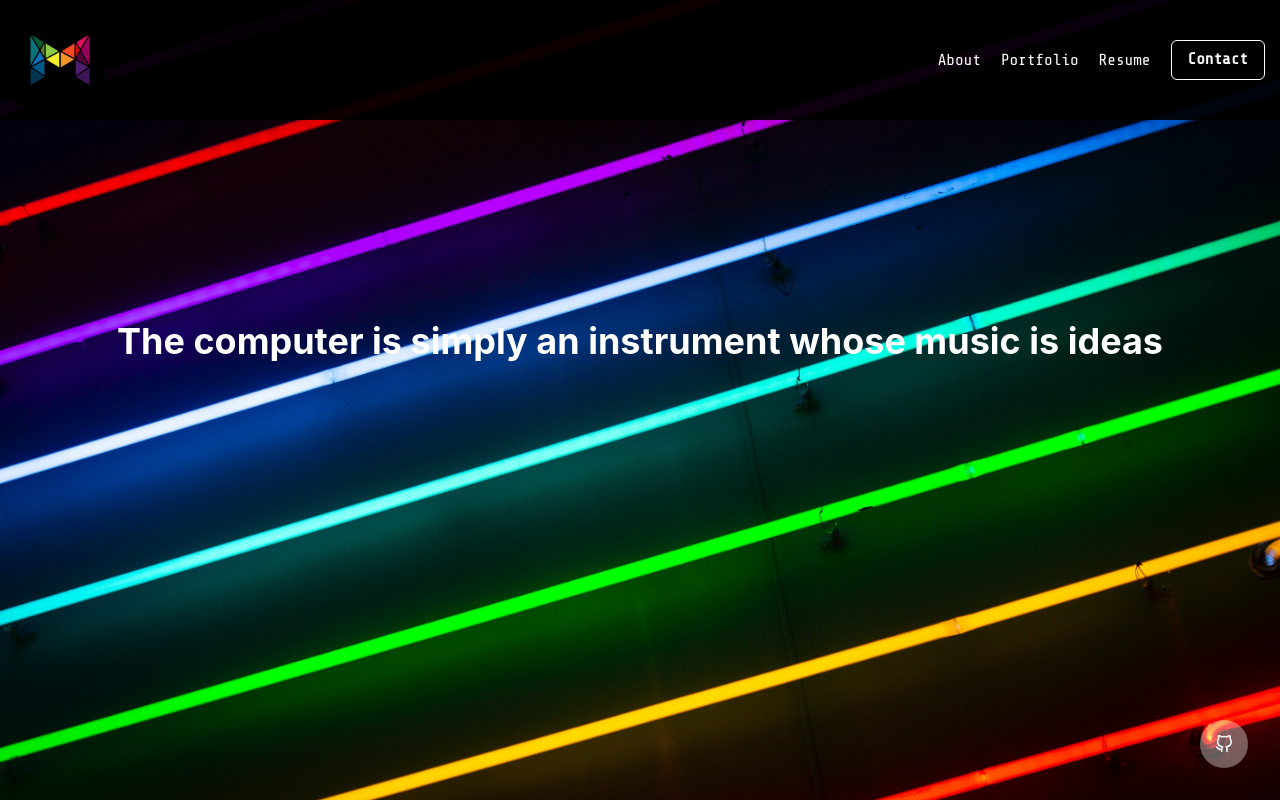
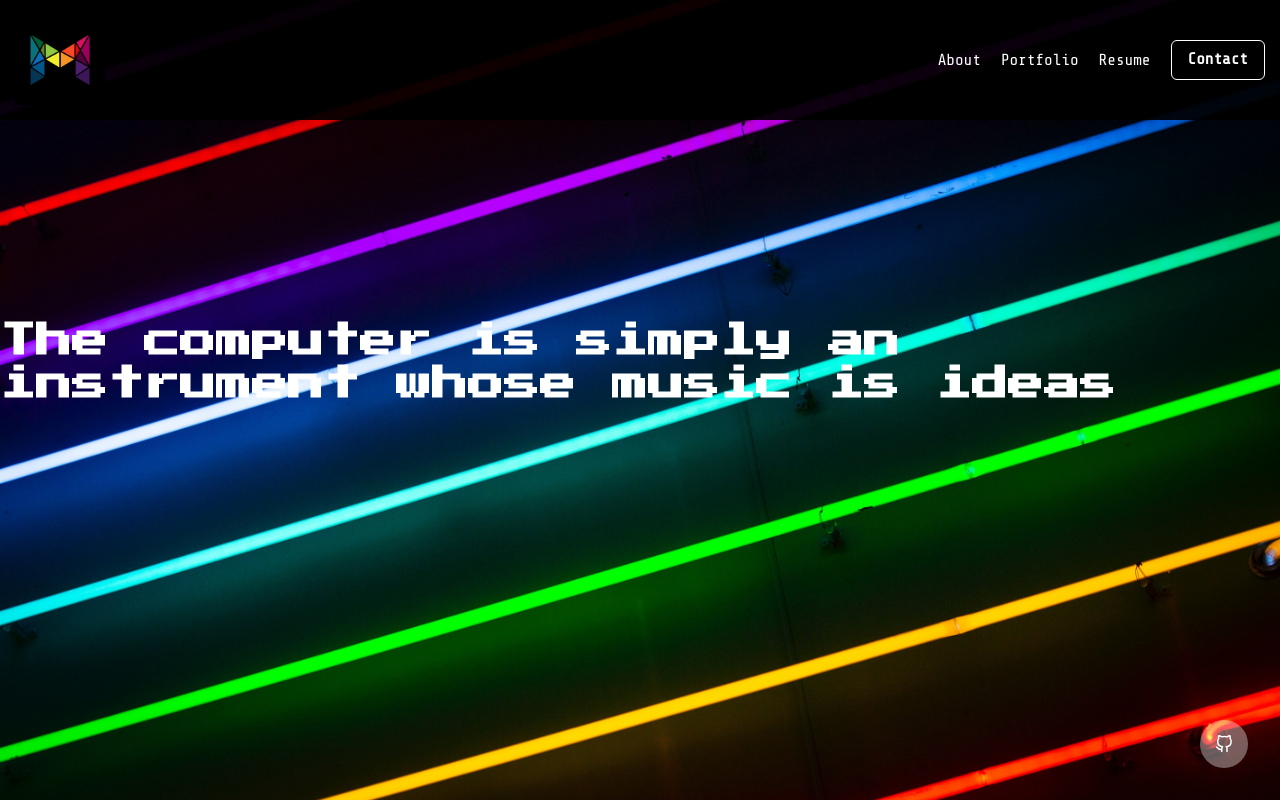
Before and after one commit to mimi5930/mike-miller-dev-port, a React (Create React App) app in the folder client/: page / in a window 1280 px wide. Built offline with nearby package versions, Linux system fonts and the light colour scheme.

Commit message:
added imported fonts

```diff
--- a/client/package.json
+++ b/client/package.json
@@ -6,6 +6,8 @@
     "@chakra-ui/react": "^1.8.8",
     "@emotion/react": "^11.9.0",
     "@emotion/styled": "^11.8.1",
+    "@fontsource/press-start-2p": "^4.5.8",
+    "@fontsource/share-tech-mono": "^4.5.8",
     "@testing-library/jest-dom": "^5.16.4",
     "@testing-library/react": "^13.2.0",
     "@testing-library/user-event": "^13.5.0",
--- a/client/public/index.html
+++ b/client/public/index.html
@@ -10,12 +10,6 @@
       content="Web site created using create-react-app"
     />
     <link rel="apple-touch-icon" href="%PUBLIC_URL%/logo192.png" />
-    <link rel="preconnect" href="https://fonts.googleapis.com" />
-    <link rel="preconnect" href="https://fonts.gstatic.com" crossorigin />
-    <link
-      href="https://fonts.googleapis.com/css2?family=Press+Start+2P&family=Share+Tech+Mono&display=swap"
-      rel="stylesheet"
-    />
     <!--
       manifest.json provides metadata used when your web app is installed on a
       user's mobile device or desktop. See https://developers.google.com/web/fundamentals/web-app-manifest/
--- a/client/src/index.css
+++ b/client/src/index.css
@@ -1,7 +1,3 @@
-* {
-  font-family: 'Share Tech Mono', monospace;
-}
-
 body {
   margin: 0;
   -webkit-font-smoothing: antialiased;
@@ -10,10 +6,6 @@ body {
   background-size: cover;
   height: 100vh;
   background-color: black;
-}
-
-.heading {
-  font-family: 'Press Start 2P', cursive;
 }
 
 /* ===== Scrollbar CSS ===== */
--- a/client/src/index.js
+++ b/client/src/index.js
@@ -5,10 +5,12 @@ import App from './App';
 import reportWebVitals from './reportWebVitals';
 import { ChakraProvider } from '@chakra-ui/react';
 
+import theme from './utils/theme';
+
 const root = ReactDOM.createRoot(document.getElementById('root'));
 root.render(
   <React.StrictMode>
-    <ChakraProvider>
+    <ChakraProvider theme={theme}>
       <App />
     </ChakraProvider>
   </React.StrictMode>
--- /dev/null
+++ b/client/src/utils/theme.js
@@ -0,0 +1,13 @@
+import '@fontsource/press-start-2p';
+import '@fontsource/share-tech-mono';
+
+import { extendTheme } from '@chakra-ui/react';
+
+const theme = extendTheme({
+  fonts: {
+    heading: `'Press Start 2P', cursive`,
+    body: `'Share Tech Mono', monospace`
+  }
+});
+
+export default theme;
```
Also changed, not shown: 1 other file (tests, documents, lock files or other folders).
